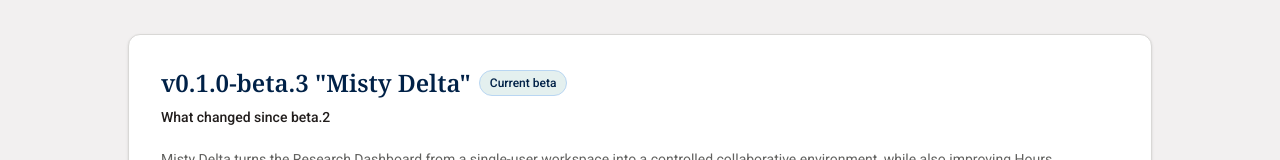
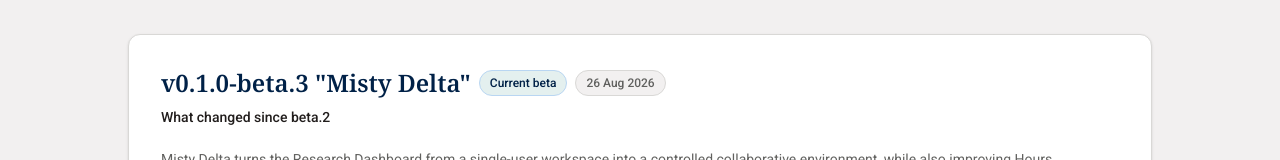
Before and after one commit to bgonzalezbustamante/research-dashboard, a Next.js app: page /release-notes in a window 1280 px wide. Shown: the part 370-530 px from the top of the page. Built offline with nearby package versions, Linux system fonts and the light colour scheme.

Commit message:
Show release dates on release notes

```diff
--- a/app/release-notes/page.tsx
+++ b/app/release-notes/page.tsx
@@ -60,6 +60,10 @@ export default function ReleaseNotesPage() {
                           {release.status}
                         </span>
                       )}
+
+                      <span className="rounded-full border border-oxford-stone bg-oxford-off-white px-2.5 py-1 text-xs font-medium text-oxford-ash">
+                        {release.releasedOn}
+                      </span>
                     </div>
 
                     <p className="mt-2 text-sm font-medium text-oxford-charcoal">
```
